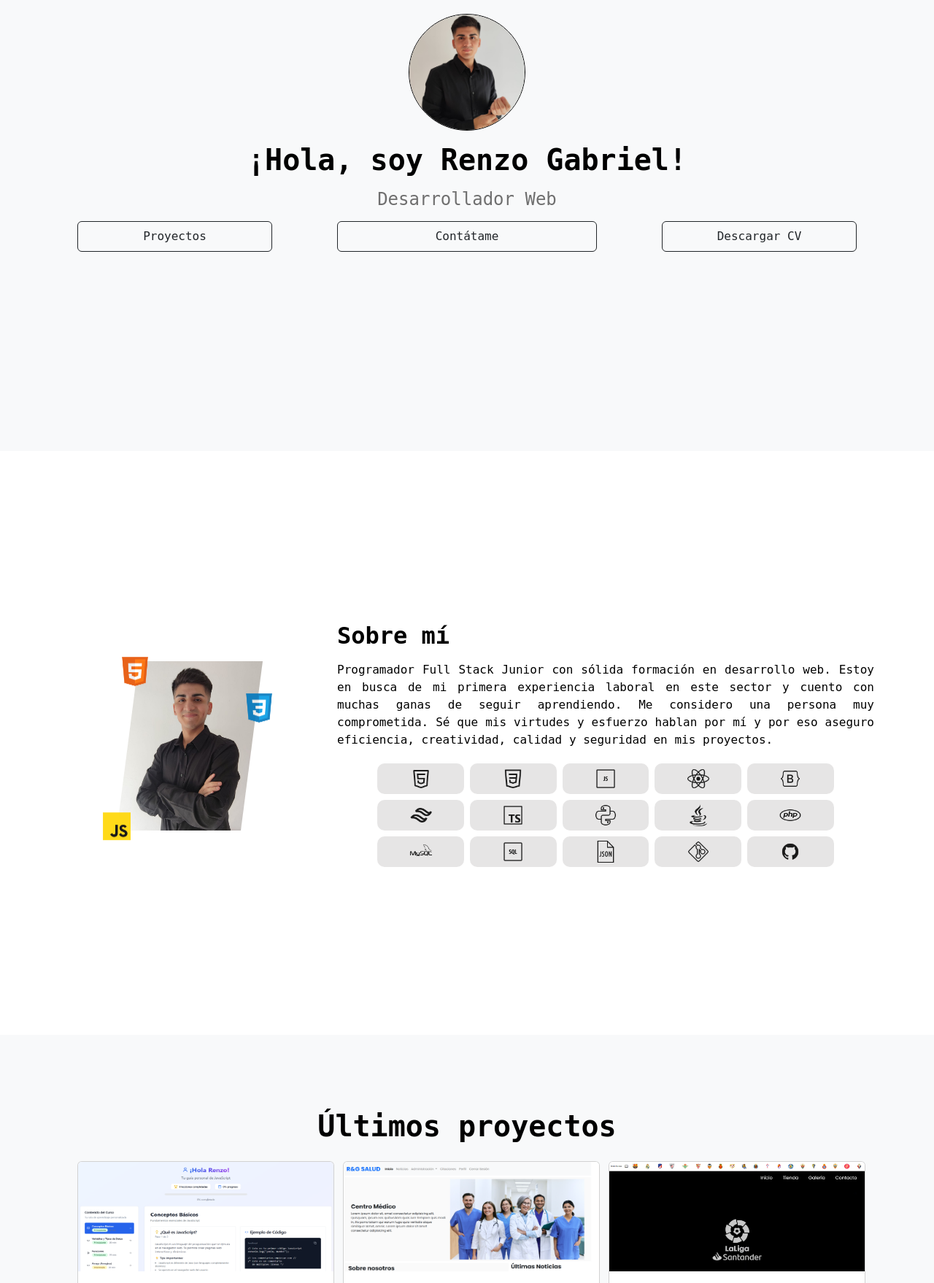
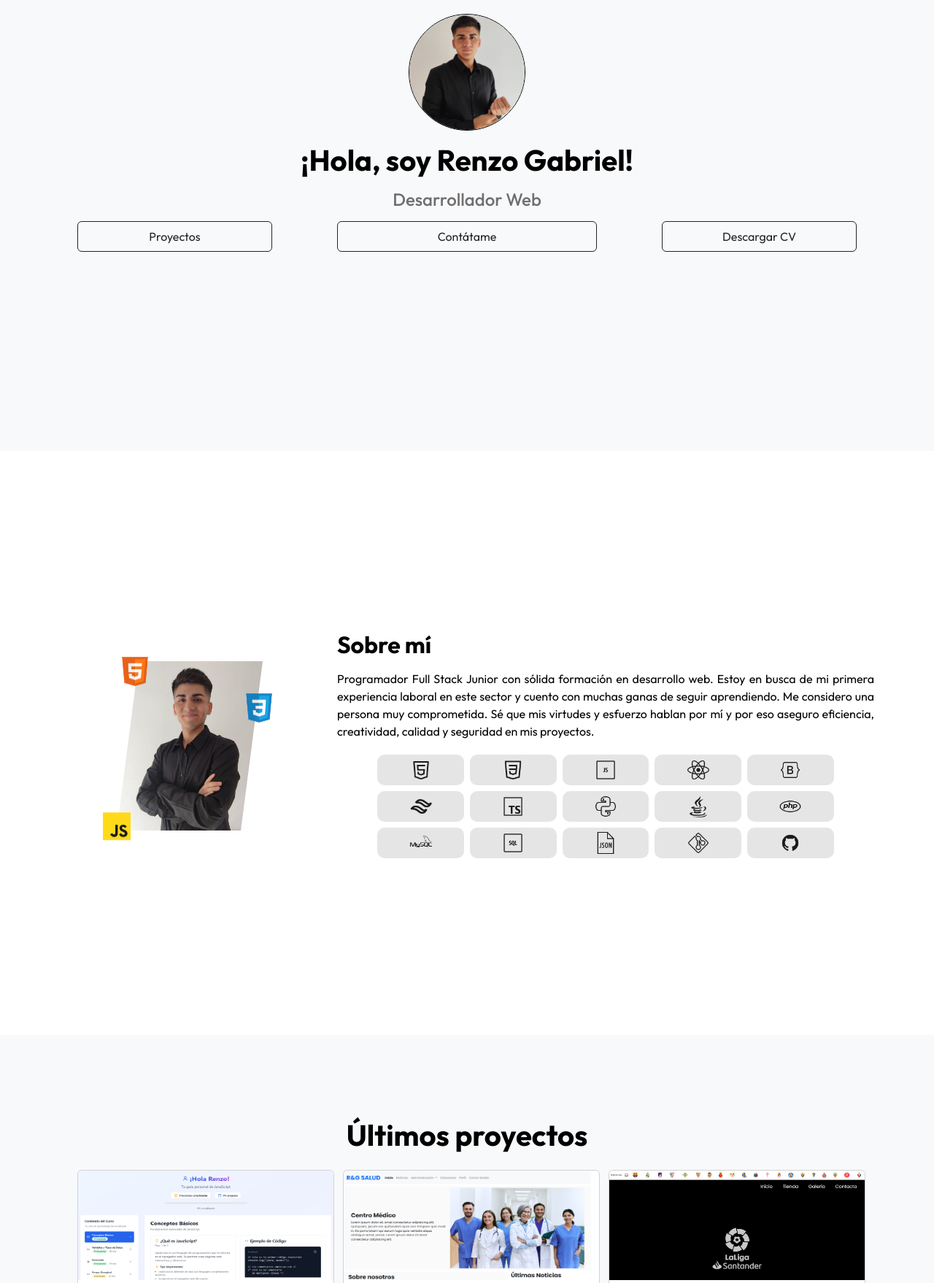
Before and after one commit to Renzo0410/Portfolio, a PHP site: page / in a window 1280 px wide. Shown: the part 246-2004 px from the top of the page at 73% size. Run offline with PHP 8.4, Linux system fonts and the light colour scheme.

Commit message:
Last Commit

```diff
--- a/docs/css/index.css
+++ b/docs/css/index.css
@@ -2,12 +2,12 @@
 .section-index,
 .section-proyects,
 .section-aboutme,
-.section-contact,
+.section-contacto,
+.section-educacion,
 .containerProyectos {
     background-attachment: fixed;
     min-height: 100vh;
     color: #000;
-    font-family: 'Fira Code', monospace;
     display: flex;
     align-items: center;
     justify-content: center;
@@ -17,6 +17,4 @@
 body {
     font-family: "Outfit", sans-serif !important;
     font-optical-sizing: auto;
-    /* font-weight: <weight>; */
-    /* font-style: normal; */
 }
--- a/portfolio-01/css/index.css
+++ b/portfolio-01/css/index.css
@@ -2,12 +2,12 @@
 .section-index,
 .section-proyects,
 .section-aboutme,
-.section-contact,
+.section-contacto,
+.section-educacion,
 .containerProyectos {
     background-attachment: fixed;
     min-height: 100vh;
     color: #000;
-    font-family: 'Fira Code', monospace;
     display: flex;
     align-items: center;
     justify-content: center;
@@ -17,6 +17,4 @@
 body {
     font-family: "Outfit", sans-serif !important;
     font-optical-sizing: auto;
-    /* font-weight: <weight>; */
-    /* font-style: normal; */
 }
```
